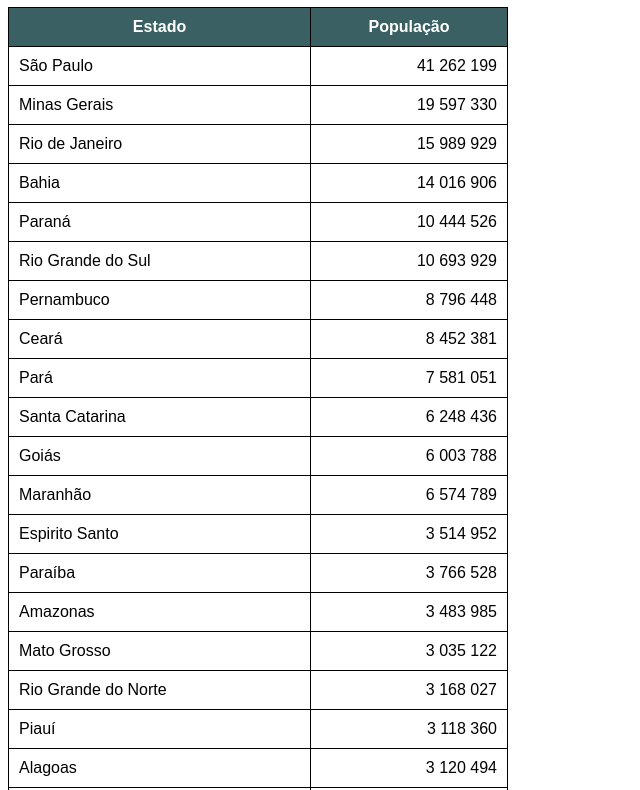
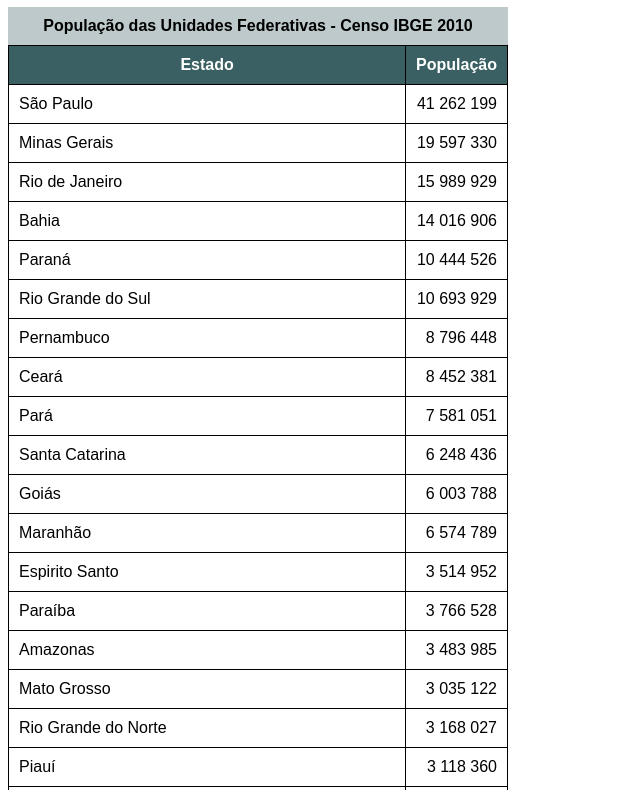
Before and after one commit to danillobarcelos/html-css, a plain HTML site: page exercicios/ex023/tabela002.html in a window 1280 px wide. Shown: the part 73-863 px from the top of the page, without its empty margins (0-640 px from the left). Drawn offline with Linux system fonts and the light colour scheme.

Commit message:
caption e escopo

```diff
--- a/exercicios/ex023/tabela002.html
+++ b/exercicios/ex023/tabela002.html
@@ -20,6 +20,13 @@
             padding: 10px;
         }
 
+        caption {
+            font-size: 1em;
+            font-weight: bold;
+            padding: 10px;
+            background-color: rgba(59, 96, 99, 0.336);
+        }
+
         thead, tfoot {
             background-color: rgb(59, 96, 99);
             color: white;
@@ -33,10 +40,11 @@
 <body>
     <h1>Uso de tabelas grandes</h1>
     <table>
+        <caption>População das Unidades Federativas - Censo IBGE 2010</caption>
         <thead>
             <tr>
-                <th>Estado</th>
-                <th>População</th>
+                <th scope="col">Estado</th>
+                <th scope="col" style="width: 75px;">População</th>
             </tr>
         </thead>
         <tbody>
@@ -151,7 +159,7 @@
         </tbody>
         <tfoot>
             <tr>
-                <th>Total de Habitantes</th>
+                <th scope="row">Total de Habitantes</th>
                 <td class="num"><strong>190 755 799</strong></td>
             </tr>
         </tfoot>
```
